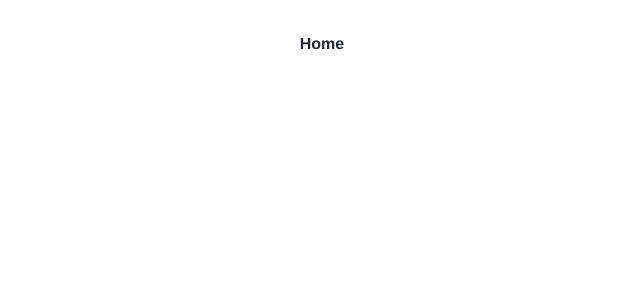
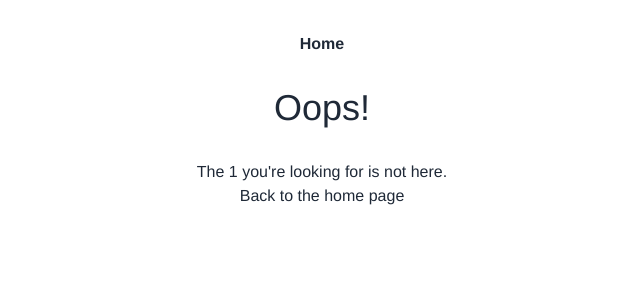
Before and after one commit to Jasmxnej/forproject, a Vue app: page /404/1 in a window 1280 px wide. Before the commit this address had no page. Shown: the top 300 px of the page, without its empty margins (318-958 px from the left). Built offline with nearby package versions, Linux system fonts and the light colour scheme.

Commit message:
add not found page and network error page
update index.ts and add not found file , network error file

```diff
--- a/src/router/index.ts
+++ b/src/router/index.ts
@@ -3,6 +3,8 @@
 import LayoutView from '@/views/event/LayoutView.vue'
 import CountryDetail from '@/views/event/CountryDetailView.vue'
 import MedalDetail from '@/views/event/MedalView.vue'
+import NotFoundView from '@/views/NotFoundView.vue'
+import NetworkErrorView from '@/views/NetworkErrorView.vue'
 
 import EventService from '@/services/Service'
 import { useEventStore } from '@/stores/event'
@@ -51,6 +53,22 @@
           props: true
         }
       ]
+    },
+    {
+      path: '/404/:resource',
+      name: '404-resource-view',
+      component: NotFoundView,
+      props: true
+    },
+    {
+      path: '/:catchAll(.*)',
+      name: 'not-found',
+      component: NotFoundView
+    },
+    {
+      path: '/network-error',
+      name: 'network-error-view',
+      component: NetworkErrorView
     }
   ]
 })
--- /dev/null
+++ b/src/views/NetworkErrorView.vue
@@ -0,0 +1,9 @@
+<template>
+  <div class="networkError">
+    <h1>Uh-Oh!</h1>
+    <h3>
+      It looks like you're experiencing some network issues, please take a breath and
+      <a href="#" @click="$router.go(-1)">click here</a> to try again.
+    </h3>
+  </div>
+</template>
--- /dev/null
+++ b/src/views/NotFoundView.vue
@@ -0,0 +1,16 @@
+<script setup lang="ts">
+import { defineProps, withDefaults } from 'vue'
+const props = withDefaults(
+  defineProps<{
+    resource: string
+  }>(),
+  {
+    resource: 'page'
+  }
+)
+</script>
+<template>
+  <h1>Oops!</h1>
+  <h3>The {{ resource }} you're looking for is not here.</h3>
+  <router-link :to="{ name: 'list-view' }">Back to the home page</router-link>
+</template>
```
